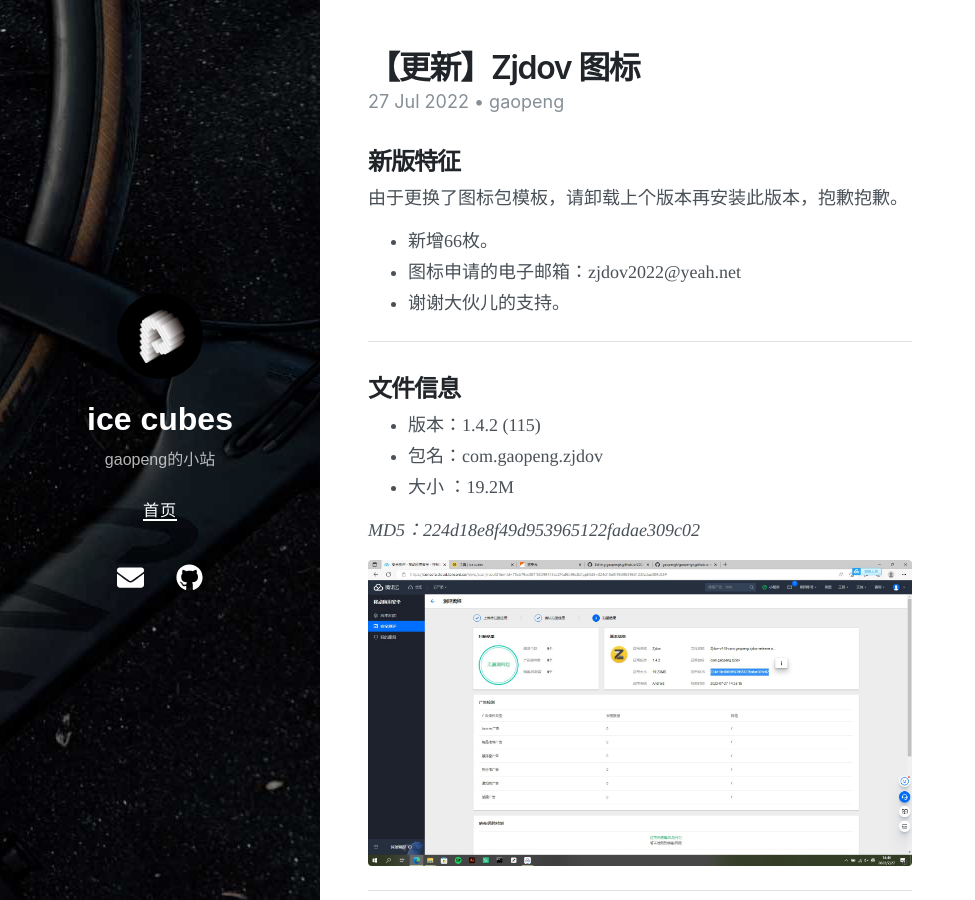
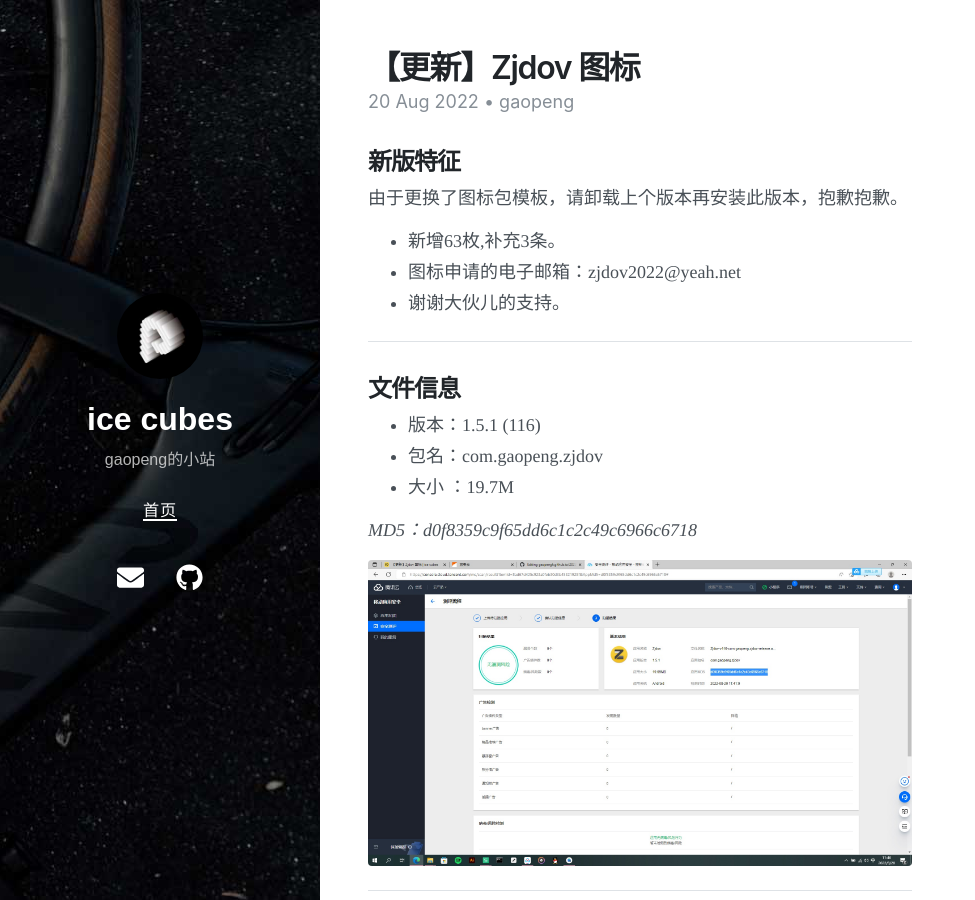
Before and after one commit to gaopengk/gaopengk.github.io, a Jekyll site: the page built from _posts/2022-08-20-【更新】Zjdov 图标.md, in a window 1280 px wide and 900 px high. Shown: the whole window, without its empty margins (0-975 px from the left). Built offline with Jekyll 4.4.1, drawn with Linux system fonts in a browser that asks for light colours; nearby versions of some CDN libraries.

Commit message:
Update and rename 2022-07-27-【更新】Zjdov 图标.md to 2022-08-20-【更新】Zjdov 图标.md

```diff
--- a/_posts/2022-07-27-【更新】Zjdov 图标.md
+++ b/_posts/2022-08-20-【更新】Zjdov 图标.md
@@ -1,32 +1,32 @@
 ---
 layout:     post
 title:      【更新】Zjdov 图标
-date:       2022-07-27 14:42 +0800
+date:       2022-08-20 11:42 +0800
 author:     gaopeng
 tags:       [图标包]
 ---
 ## 新版特征
 由于更换了图标包模板，请卸载上个版本再安装此版本，抱歉抱歉。
 
-- 新增66枚。
+- 新增63枚,补充3条。
 - 图标申请的电子邮箱：zjdov2022@yeah.net
 - 谢谢大伙儿的支持。
 
 ***
 
 ## 文件信息
-- 版本：1.4.2 (115)
+- 版本：1.5.1 (116)
 - 包名：com.gaopeng.zjdov
-- 大小 ：19.2M
+- 大小 ：19.7M
 
-_MD5：224d18e8f49d953965122fadae309c02_
+_MD5：d0f8359c9f65dd6c1c2c49c6966c6718_
 
-<img src="https://gaopengk.github.io/imgs/zjdov_1.4.2.jpg"  width="100%">
+<img src="https://gaopengk.github.io/imgs/zjdov_1.5.1.jpg"  width="100%">
 
 ***
 
 ## 下载
-<a href="https://wwu.lanzouq.com/iMd1e08hkfcd" target="_blank">蓝奏云</a> | <a href="https://pan.baidu.com/s/1FFoHk-svhUl9yFi4FXfyVg"  target="_blank">扩展</a>
+<a href="https://wwu.lanzouq.com/iKSdP09vt8sb" target="_blank">蓝奏云</a> | <a href="https://pan.baidu.com/s/1FFoHk-svhUl9yFi4FXfyVg"  target="_blank">扩展</a>
 
 _华为主题请点扩展_
 
```
